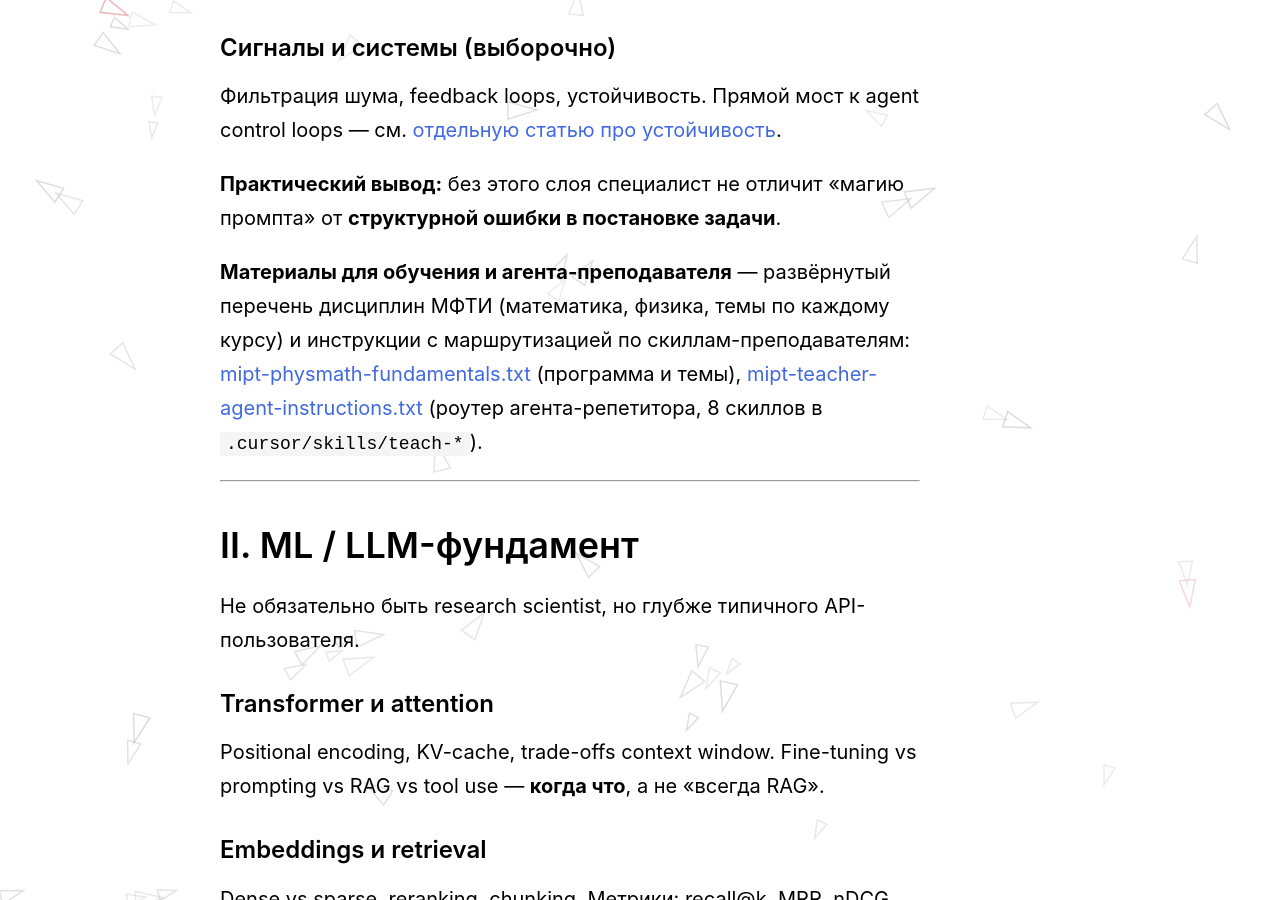
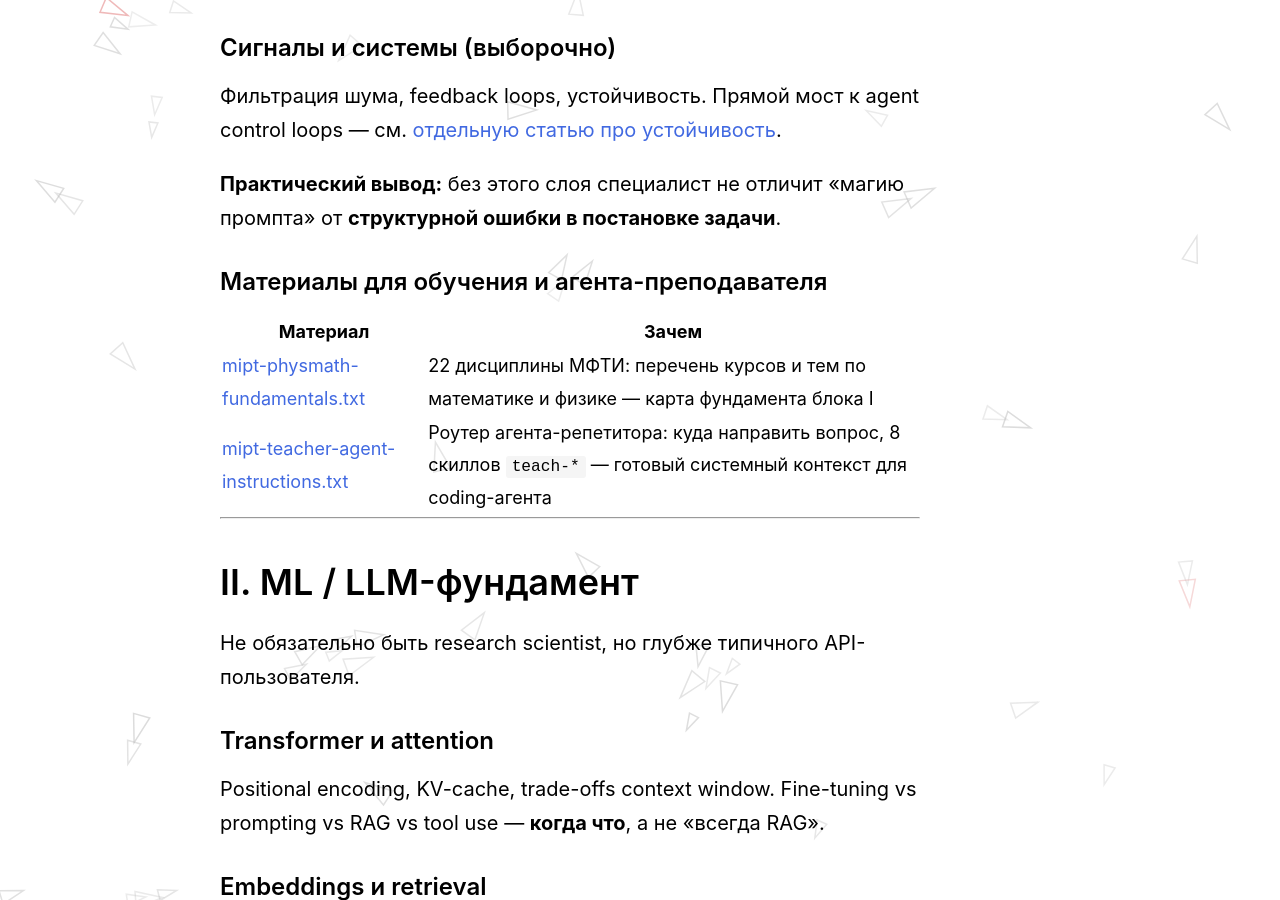
Before and after one commit to evgeniy-borisov/vairl, a Jekyll site: the page built from _posts/2026-06-29-best-ai-agent-specialist-ru.md, in a window 1280 px wide and 900 px high, scrolled down 3022 px. Built offline with Jekyll 4.4.1, drawn with Linux system fonts in a browser that asks for light colours; nearby versions of some CDN libraries; some of the changed text lies outside the part shown.

Commit message:
Present MIPT companion docs as a table in the specialist article.
Replace inline callout with a materials table and remove duplicate links from related posts.

Co-authored-by: Cursor <cursoragent@cursor.com>

```diff
--- a/_posts/2026-06-29-best-ai-agent-specialist-ru.md
+++ b/_posts/2026-06-29-best-ai-agent-specialist-ru.md
@@ -68,9 +68,12 @@ SGD и варианты — на уровне понимания, не обяз
 
 **Практический вывод:** без этого слоя специалист не отличит «магию промпта» от **структурной ошибки в постановке задачи**.
 
-> **Материалы для обучения и агента-преподавателя** — развёрнутый перечень дисциплин МФТИ (математика, физика, темы по каждому курсу) и инструкции с маршрутизацией по скиллам-преподавателям:
-> [mipt-physmath-fundamentals.txt](/vairl/assets/docs/mipt-physmath-fundamentals.txt) (программа и темы),
-> [mipt-teacher-agent-instructions.txt](/vairl/assets/docs/mipt-teacher-agent-instructions.txt) (роутер агента-репетитора, 8 скиллов в `.cursor/skills/teach-*`).
+### Материалы для обучения и агента-преподавателя
+
+| Материал | Зачем |
+|----------|-------|
+| [mipt-physmath-fundamentals.txt](/vairl/assets/docs/mipt-physmath-fundamentals.txt) | 22 дисциплины МФТИ: перечень курсов и тем по математике и физике — карта фундамента блока I |
+| [mipt-teacher-agent-instructions.txt](/vairl/assets/docs/mipt-teacher-agent-instructions.txt) | Роутер агента-репетитора: куда направить вопрос, 8 скиллов `teach-*` — готовый системный контекст для coding-агента |
 
 ---
 
@@ -232,8 +235,6 @@ BDI-агенты, sense–plan–act. Metasystem transitions — см. [эвол
 
 ## Связанные публикации
 
-- [Физмат-фундамент МФТИ: программа и темы (TXT)](/vairl/assets/docs/mipt-physmath-fundamentals.txt) — 22 дисциплины, перечни тем, связь с агентами
-- [Инструкции агента-преподавателя физмата (TXT)](/vairl/assets/docs/mipt-teacher-agent-instructions.txt) — роутер и 8 скиллов `teach-*`
 - [Устойчивость agent control loops и фазовый портрет](/vairl/blog/2026/06/29/agent-control-loop-stability-ru/) — feedback, gain, фазовый портрет и путешествия по Embedding Space
 - [Гибридный агент: DAG, FSM, Behavior Tree](/vairl/blog/2026/06/26/hybrid-agent-dag-fsm-behavior-tree/)
 - [Нейросимволическое планирование](/vairl/blog/2026/06/25/neurosymbolic-planning-pipeline/)
```
